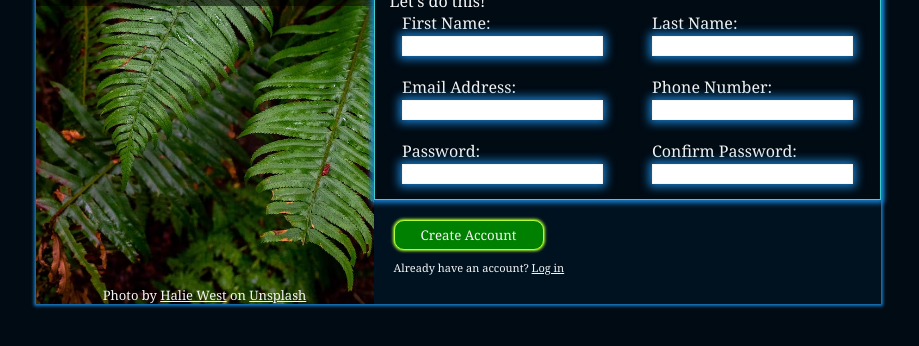
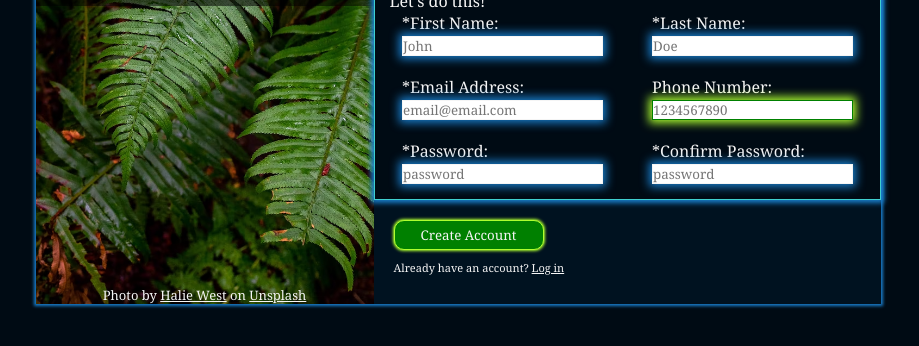
Before and after one commit to wwyattbrendle/sign-up-form2, a plain HTML site: page index.html in a window 1280 px wide. Shown: the part 376-722 px from the top of the page, without its empty margins (182-1101 px from the left). Drawn offline with Linux system fonts and the light colour scheme; a web font is replaced by a local one.

Commit message:
added final form validations and completed styling did not add javascript as will be covered in a future lesson

```diff
--- a/index.html
+++ b/index.html
@@ -27,35 +27,35 @@
                     <Legend>Let's do this!</Legend>
                     <div id="row1" class="form-row">
                         <div class="field">
-                            <label for="first-name">First Name:</label>
-                            <input type="text" id="first-name" name="first-name" class="input">
+                            <label for="first-name">*First Name:</label>
+                            <input type="text" id="first-name" name="first-name" class="input" placeholder="John" minlength="2" required>
                         </div>
 
                         <div class="field">
-                            <label for="last-name">Last Name:</label>
-                            <input type="text" id="last-name" name="last-name" class="input">
+                            <label for="last-name">*Last Name:</label>
+                            <input type="text" id="last-name" name="last-name" class="input" placeholder="Doe" minlength="3" required>
                         </div>
                     </div>
                     <div id="row2" class="form-row">
                         <div class="field">
-                            <label for="email">Email Address:</label>
-                            <input type="email" id="email" name="email" class="input">
+                            <label for="email">*Email Address:</label>
+                            <input type="email" id="email" name="email" class="input" placeholder="email@email.com" required>
                         </div>
 
                         <div class="field">
                             <label for="phone">Phone Number:</label>
-                            <input type="tel" id="phone" name="phone" class="input">
+                            <input type="tel" id="phone" name="phone" class="input" placeholder="1234567890">
                         </div>
                     </div>
                     <div id="row3" class="form-row">
                         <div class="field">
-                            <label for="password1">Password:</label>
-                            <input type="password" id="password1" name="password1" class="input">
+                            <label for="password1">*Password:</label>
+                            <input type="password" id="password1" name="password1" class="input" placeholder="password" required minlength="8">
                         </div>
 
                         <div class="field">
-                            <label for="password2">Confirm Password:</label>
-                            <input type="password" id="password2" name="password2" class="input">
+                            <label for="password2">*Confirm Password:</label>
+                            <input type="password" id="password2" name="password2" class="input" placeholder="password" required minlength="8">
                         </div>
                     </div>
                 </fieldset>
--- a/styles.css
+++ b/styles.css
@@ -131,7 +131,12 @@ button{
     font-size: 11px;
 }
 
-.input{
+input{
     border: solid 1px whitesmoke;
     box-shadow: 0px 0px 10px 3px var(--highlight-color);
 }
+
+input:valid{
+    border: solid 1px green;
+    box-shadow: 0px 0px 10px 3px greenyellow;
+}
```
